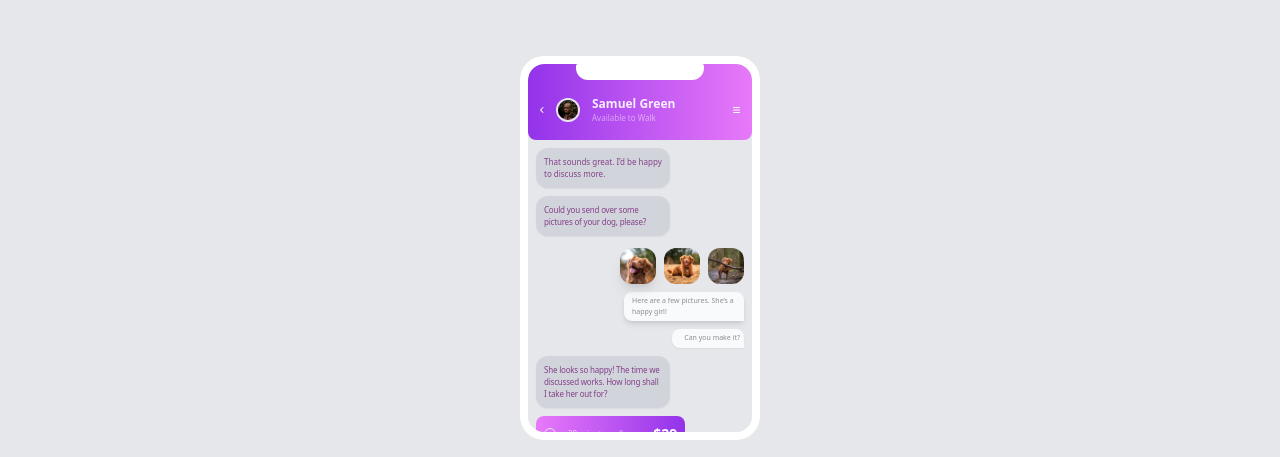
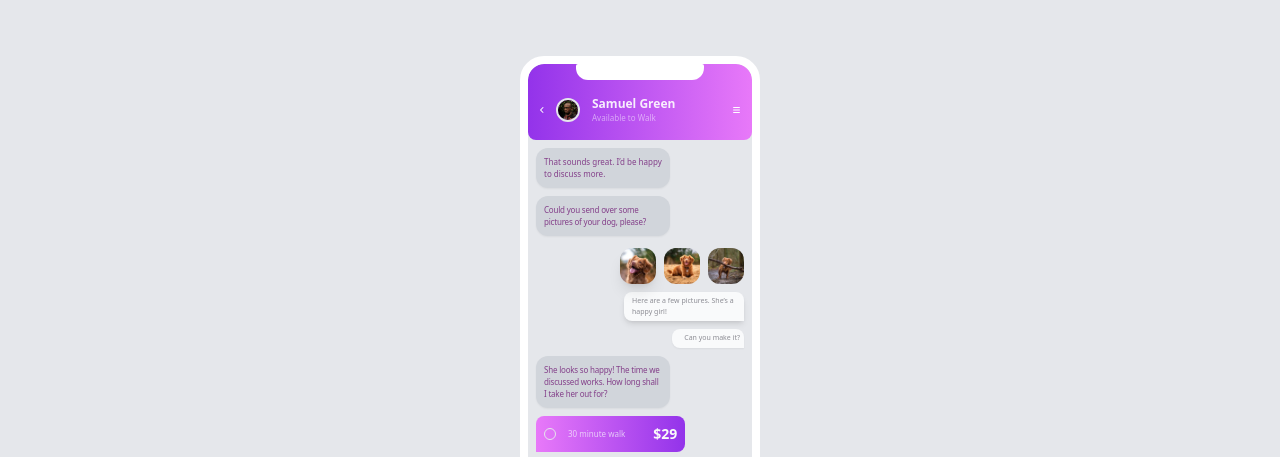
Before and after one commit to fancycodescoder/LINE, a website: page src/index.html in a window 1280 px wide. Shown: the top 457 px of the page. Drawn offline with Linux system fonts and the light colour scheme.

Commit message:
changed height to auto from small screen

```diff
--- a/src/index.html
+++ b/src/index.html
@@ -11,7 +11,7 @@
 <body class="bg-gray-200">
 
     <div class="flex  justify-center mt-14 overflow-hidden">
-        <div class="h-96 w-60 bg-gray-200 border-8 border-white rounded-3xl overflow-y-scroll pb-3">
+        <div class="h-96 w-60 bg-gray-200 border-8 border-white rounded-3xl overflow-y-scroll pb-3 sm:h-auto">
 
 
 
```
Also changed, not shown: dist/output.css.
